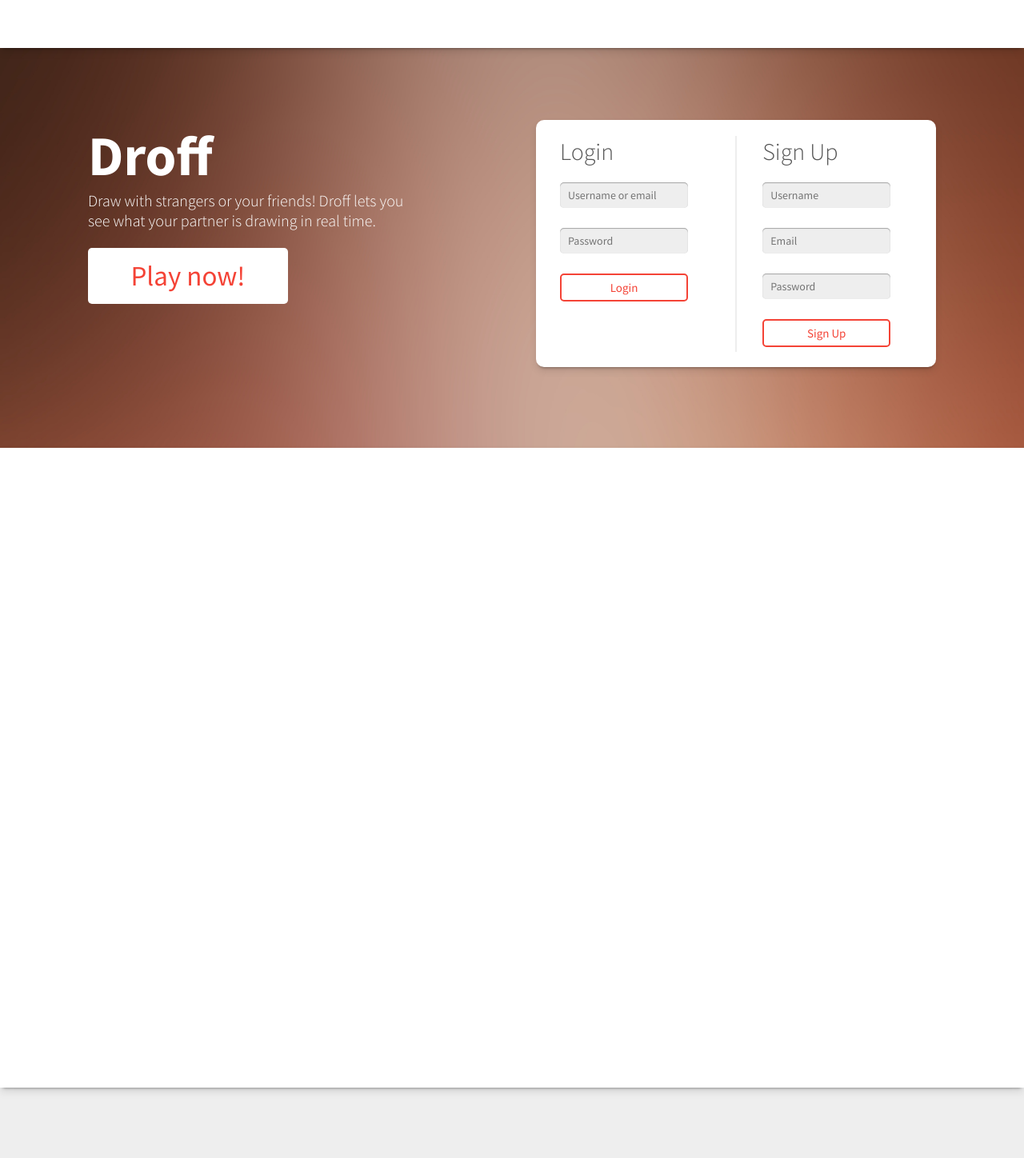
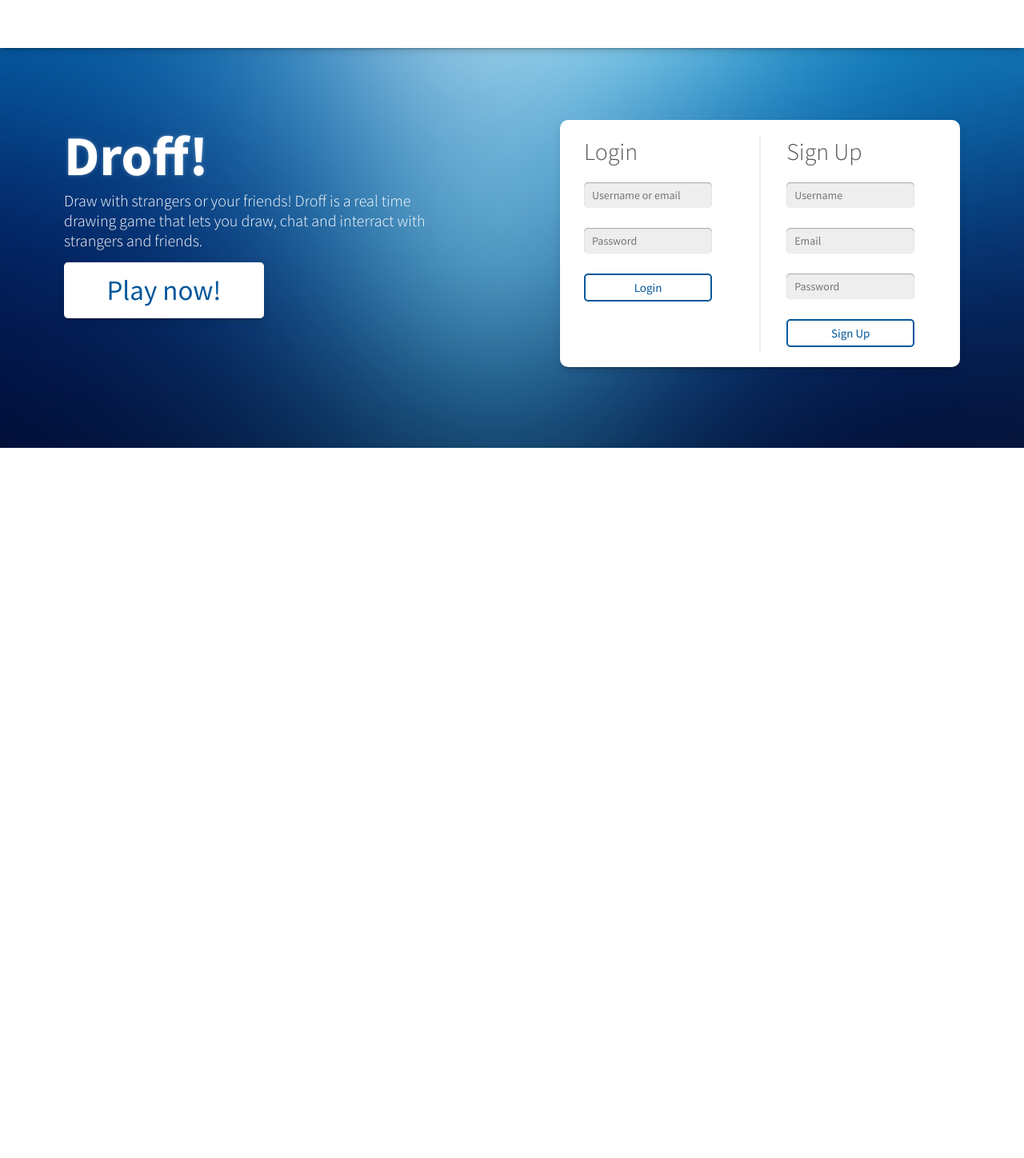
Before and after one commit to sigtot/droff, a PHP site: page / in a window 1280 px wide. Shown: the whole page at 80% size. After the commit the page ends 560 px from the top, so only its background shows below. Run offline with PHP 8.4, Linux system fonts and the light colour scheme; some libraries are stand-ins or nearby versions.

Commit message:
Bluuuuuue

```diff
--- a/index.html
+++ b/index.html
@@ -14,14 +14,15 @@
 	</head>
 
 	<body>
-		<img id="hero" src="img/blur.jpg" class="widthIsSmallest">
+		<img id="hero" src="img/blueBlur.jpg" class="widthIsSmallest">
 			<div id="navBar">
 
 			</div>
-		<div id="splash">
+		<div id="splashE">
 			<div id="nameAndInfo">
-				<h1>Droff</h1>
-				<h2>Draw with strangers or your friends! Droff lets you see what your partner is drawing in real time.</h2>
+				<h1>Droff!</h1>
+				<h2>Draw with strangers or your friends! Droff is a real time drawing game that lets you draw, chat and interract with strangers and friends. </h2>
+				<button id="enterGuest" class="activeButton">Play now!</button>
 			</div>
 			<div id="loginContainer" class="box">
 
@@ -43,17 +44,16 @@
 				</div>
 
 			</div>
-
-			<button id="enterGuest" class="activeButton">Play now!</button>
 			<div id="bodyContainer">
 
 			</div>
 		</div>
 
-		<div id="app">
-			<div id="topBar">
-				<h1>Dr<span>off!</span></h1>
-			</div>
+		<div id="userE">
+
+		</div>
+
+		<div id="appE">
 			<canvas id="canvas" height="500" width="800">Sorry, your browser does not support the html5 canvas element. Upgrading your browser fixes this issue.</canvas>
 
 			<div id="cursor">
--- a/main.css
+++ b/main.css
@@ -231,7 +231,8 @@ input[type="range"]:focus{
 #loginContainer{
 	position:absolute;
 	top:150px;
-	right:110px;
+	left:50%;
+	margin-left:60px;
 	height:309px;
 	width:500px;
 	background:#fff;
@@ -275,7 +276,7 @@ input[type="range"]:focus{
 	box-shadow:inset 0px 0px 1px rgba(0,0,0,0.1),inset 0px 1px 1px rgba(0,0,0,0.3);
 	padding-left:10px;
 	padding-right:10px;
-	color:#F44336;
+	color:#01579B;
 	font-family:Source Sans Pro;
 	font-size:14px;
 	transition:0.5s;
@@ -343,13 +344,13 @@ input[type="range"]:focus{
 
 #loginContainer button{
 	margin-top:0;
-	border: solid 2px #F44336;
+	border: solid 2px #01579B;
 	outline:0;
 	border-radius:5px;
 	height:35px;
 	width:160px;
 	background:transparent;
-	color:#F44336;
+	color:#01579B;
 	font-family:Source Sans Pro;
 	font-weight:400;
 	font-size:15px;
@@ -388,29 +389,30 @@ input[type="range"]:focus{
 
 #enterGuest{
 	position:absolute;
-	left:110px;
-	top:310px;
-	margin-top:0;
+	left:0;
+	margin-right:50px;
+	margin-top:15px;
 	outline:0;
 	border:0;
 	border-radius:5px;
 	height:70px;
 	width:250px;
 	background:#fff;
-	color:#F44336;
+	color:#01579B;
 	font-family:Source Sans Pro;
 	font-weight:400;
 	font-size:35px;
 	cursor:pointer;
 	transition:0.5s;
 	font-weight:400;
-}
-
-.activeButton:hover{
 	box-shadow: 0px 5px 10px rgba(0,0,0,0.1), 0px 4px 4px -4px rgba(0,0,0,0.5);
 }
 
-#app{
+#enterGuest:hover{
+	box-shadow: 0px 7px 14px rgba(0,0,0,0.1), 0px 6px 6px -6px rgba(0,0,0,0.5), 0px 0px 5px rgba(255,255,255,0.5);
+}
+
+#appE{
 	opacity:0;
 	pointer-events:none;
 	transition:0.5s;
@@ -418,7 +420,7 @@ input[type="range"]:focus{
 
 #loginContainer button.ready{
 	pointer-events:initial;
-	background:#F44336;
+	background:#01579B;
 	color:#fff;
 }
 
@@ -459,19 +461,21 @@ input[type="range"]:focus{
 
 #nameAndInfo{
 	position:absolute;
-	width:400px;
-	left:110px;
+	width:500px;
+	right:50%;
+	margin-right:60px;
 	top:150px;
 }
 
-h1{
+#nameAndInfo h1{
 	text-align:left;
 	font-family:Source Sans Pro;
 	font-size:70px;
 	color:#fff;
+	text-shadow: 0px 0px 5px rgba(255,255,255,0.3);
 }
 
-h2{
+#nameAndInfo h2{
 	text-align:left;
 	font-family:Source Sans Pro;
 	font-size:20px;
@@ -479,6 +483,6 @@ h2{
 	font-weight:300;
 }
 
-#splash{
+#splashE{
 	transition:0.5s;
 }
```
Also changed, not shown: main.js (+53 -8 lines), signup.php (+25 -8 lines), img/blueBlur.jpg (added).
